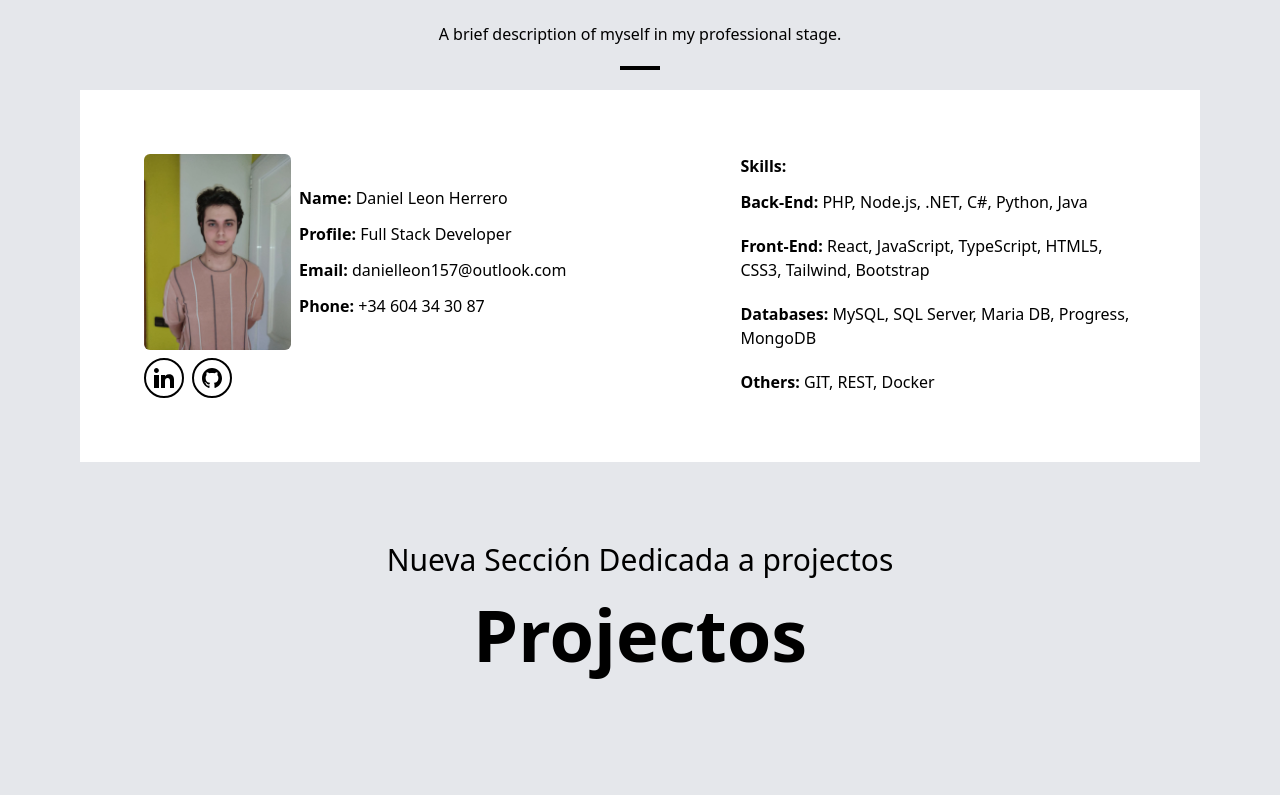
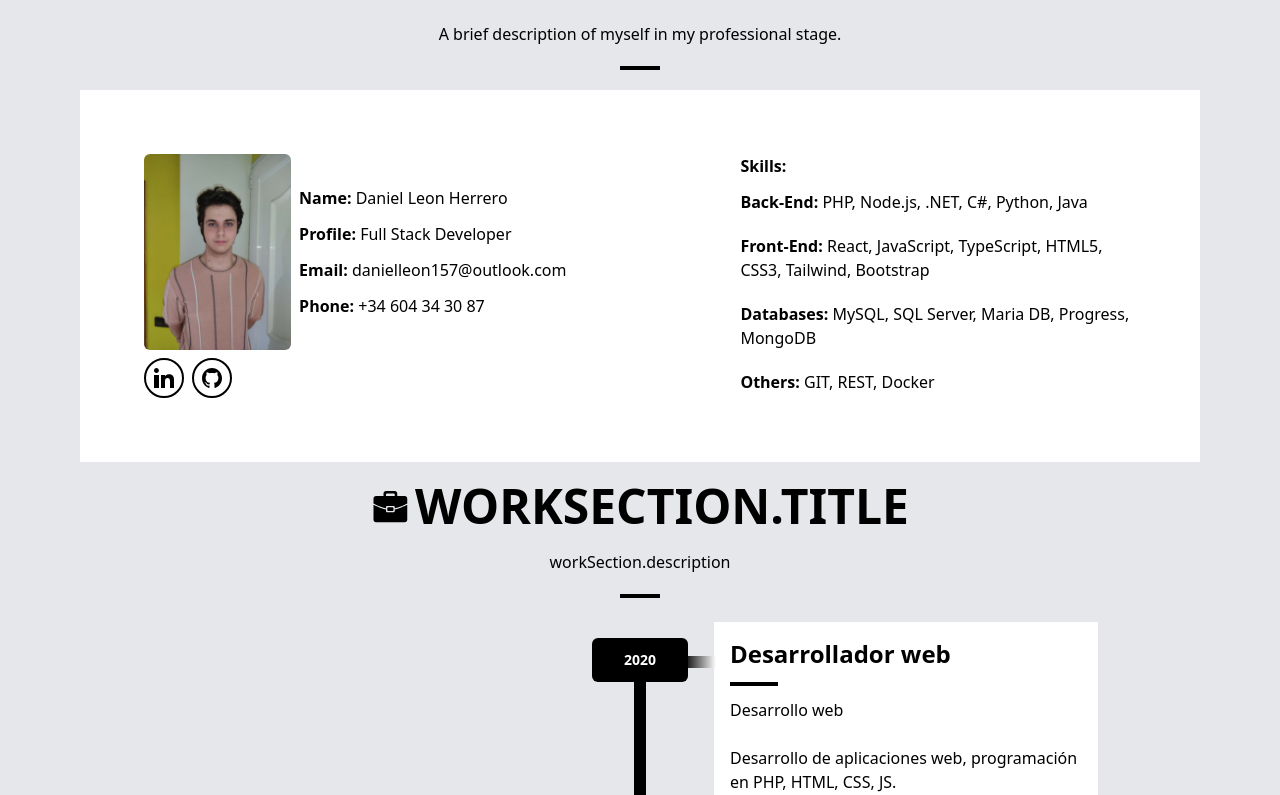
Before and after one commit to DanielLeonHerrero/Portofolio, a React (Vite) app: page / in a window 1280 px wide. Shown: the part 926-1721 px from the top of the page. Built offline with nearby package versions, Linux system fonts and the light colour scheme.

Commit message:
Work Time Line in Working

```diff
--- a/public/locales/es.json
+++ b/public/locales/es.json
@@ -25,5 +25,9 @@
         "habilities": "Habilidades",
         "databases": "Bases de datos",
         "others": "Otros"
+    },
+    "workSection": {
+        "title": "Trabajos",
+        "description": "Algunos de los trabajos que he realizado en mi etapa profesional."
     }
 }
--- a/src/components/sections/work/workSection.jsx
+++ b/src/components/sections/work/workSection.jsx
@@ -4,7 +4,9 @@ import Card from '../../card/card'
 import Person from '../../svg/person'
 import SectionTitle from '../title/sectionTitle'
 import Social from '../../social/social'
+import SuitcaseIcon from '../../svg/suitcase'
 import { useTranslation } from 'react-i18next'
+import WorkTimeLine from './workTimeLine/workTimeLine'
 
 const WorkSection = () => {
 
@@ -14,7 +16,7 @@ const WorkSection = () => {
   return (
     <div ref={workSection} className="w-full h-auto text-black pt-20 pr-4 sm:pr-20 pl-4 sm:pl-20">
       <section className="w-full flex flex-col gap-5 items-center justify-center text-black text-center">
-        <SectionTitle svg={() => <Person />} title={t("aboutmeSection.title")} subtitle={t("aboutmeSection.description")}  />
+        <SectionTitle svg={() => <Person />} title={t("aboutmeSection.title")} subtitle={t("aboutmeSection.description")} />
         <Card variant={"flat"} className={"flex flex-col gap-2 p-16 bg-white lg:flex-row dark:bg-gray-900 dark:text-white"}>
           <div className='flex flex-col gap-2'>
             <div className='w-full flex flex-col gap-2 sm:flex-row items-center justify-center md:justify-start'>
@@ -42,6 +44,11 @@ const WorkSection = () => {
             </div>
           </div>
         </Card>
+
+        <SectionTitle svg={() => <SuitcaseIcon />} title={t("workSection.title")} subtitle={t("workSection.description")} />
+        <div className='mt-5'>
+          <WorkTimeLine />
+        </div>
       </section>
     </div>
   )
--- /dev/null
+++ b/src/components/sections/work/workTimeLine/workTimeLine.jsx
@@ -0,0 +1,33 @@
+import WorkList from "../../../../utils/workList/workList";
+import WorkTimeLineElement from "../workTimeLineElement/workTImeLineElement"
+
+
+console.log(WorkList);
+const WorkTimeLine = () => {
+    return (
+        <div>
+            {
+                WorkList
+                    .slice()
+                    .reverse()
+                    .map(work => {
+                        let isEven = work.id % 2 === 0 ? 'lg:right-20' : 'lg:left-20'
+                        return (
+                            <div key={work.id} className="flex w-full">
+
+                                <div className="flex w-full items-center h-96 flex-col">
+                                    <div className="relative flex justify-center h-full w-3 bg-black">
+                                        <div className="absolute rounded-md bg-black p-3 w-24 text-sm font-bold z-10 text-white">{work.date}</div>
+                                        <WorkTimeLineElement data={work} />
+                                    </div>
+                                </div>
+                            </div>
+                        )
+
+                    })
+            }
+        </div>
+    )
+}
+
+export default WorkTimeLine
--- /dev/null
+++ b/src/components/sections/work/workTimeLineElement/workTImeLineElement.jsx
@@ -0,0 +1,32 @@
+import React from 'react';
+import PropTypes from 'prop-types';
+import LocationIcon from '../../../svg/location';
+
+const WorkTimeLineElement = (props) => {
+
+    const { data } = props
+
+    let isEven = data.id % 2 === 0
+
+    return (
+        <div className={`absolute h-auto w-96 bg-white top-5 p-6 lg:p-4 lg:top-[-1rem] ${isEven  ? 'lg:right-20' : 'lg:left-20'}`}>
+            <div>
+                <h1 className='text-start font-semibold text-2xl'>{data.position}</h1>
+                <div className='w-12 h-1 mt-3 mb-3 bg-black' />
+                <p className='text-start mb-6'>{data.company}</p>
+                <p className='text-start'>{data.description}</p>
+                <div className='flex items-center justify-end mt-5'>
+                    <LocationIcon className='w-4 h-4 mr-2' />
+                    <p>{data.location}</p>
+                </div>
+            </div>
+            <div className={`hidden lg:flex absolute w-8 h-3 ${!isEven ? 'left-[-30px] top-10 transform -translate-y-1/2 bg-gradient-to-r from-black to-white' : 'right-[-30px] top-10 transform -translate-y-1/2 bg-gradient-to-l from-black to-white'}`} />
+        </div>
+    )
+}
+
+WorkTimeLineElement.propTypes = {
+    data: PropTypes.object.isRequired
+}
+
+export default WorkTimeLineElement;
--- /dev/null
+++ b/src/components/svg/location.jsx
@@ -0,0 +1,27 @@
+import * as React from "react";
+const LocationIcon = (props) => (
+  <svg
+    id="Layer_1"
+    xmlns="http://www.w3.org/2000/svg"
+    xmlnsXlink="http://www.w3.org/1999/xlink"
+    viewBox="0 0 64 64"
+    enableBackground="new 0 0 64 64"
+    xmlSpace="preserve"
+    fill="#000000"
+    {...props}
+  >
+    <g id="SVGRepo_bgCarrier" strokeWidth={0} />
+    <g
+      id="SVGRepo_tracerCarrier"
+      strokeLinecap="round"
+      strokeLinejoin="round"
+    />
+    <g id="SVGRepo_iconCarrier">
+      <path
+        fill="#231F20"
+        d="M32,0C18.746,0,8,10.746,8,24c0,5.219,1.711,10.008,4.555,13.93c0.051,0.094,0.059,0.199,0.117,0.289l16,24 C29.414,63.332,30.664,64,32,64s2.586-0.668,3.328-1.781l16-24c0.059-0.09,0.066-0.195,0.117-0.289C54.289,34.008,56,29.219,56,24 C56,10.746,45.254,0,32,0z M32,32c-4.418,0-8-3.582-8-8s3.582-8,8-8s8,3.582,8,8S36.418,32,32,32z"
+      />
+    </g>
+  </svg>
+);
+export default LocationIcon;
--- /dev/null
+++ b/src/utils/workList/workList.js
@@ -0,0 +1,46 @@
+
+
+const WorkList = [
+    {
+        id: 1,
+        company: 'SIMRALLY',
+        position: 'Administrador de servidores',
+        date: 'May 2020',
+        description: 'Administración de servidores, mantenimiento de equipos, soporte técnico.',
+        location: "Barcelona, España"
+    },
+    {
+        id: 2,
+        company: '4GL Consultors',
+        position: 'Becario',
+        date: '2019',
+        description: 'Desarrollo de aplicaciones web, programación en PHP, HTML, CSS, JS y Progress.',
+        location: "Barcelona, España"
+    },
+    {
+        id: 3,
+        company: 'Banco Santander',
+        position: 'Becario',
+        date: '2019',
+        description: 'Soporte técnico, mantenimiento de equipos, administración de servidores.',
+        location: "Barcelona, España"
+    },
+    {
+        id: 4,
+        company: 'Ciberseguridad',
+        position: 'Analista de ciberseguridad',
+        date: '2020',
+        description: 'Análisis de vulnerabilidades, auditorías de seguridad, análisis forense.',
+        location: "Barcelona, España"
+    },
+    {
+        id: 5,
+        company: 'Desarrollo web',
+        position: 'Desarrollador web',
+        date: '2020',
+        description: 'Desarrollo de aplicaciones web, programación en PHP, HTML, CSS, JS.',
+        location: "Barcelona, España"
+    }
+]
+
+export default WorkList;
```
